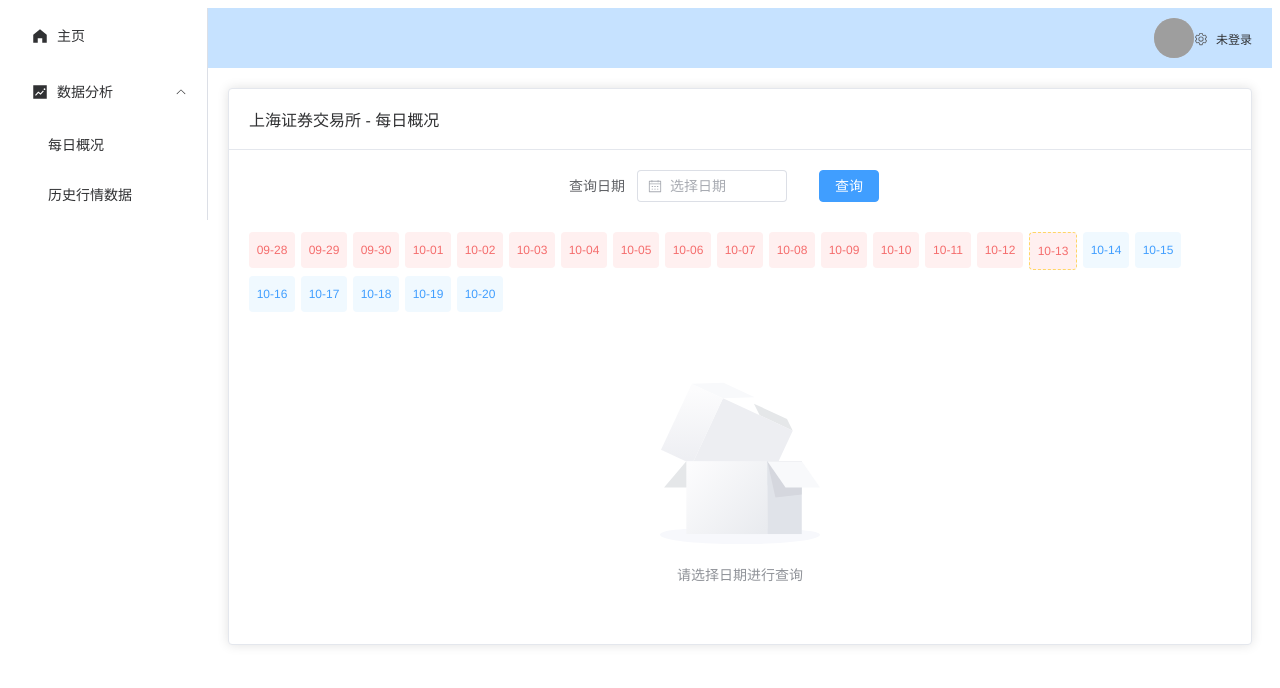
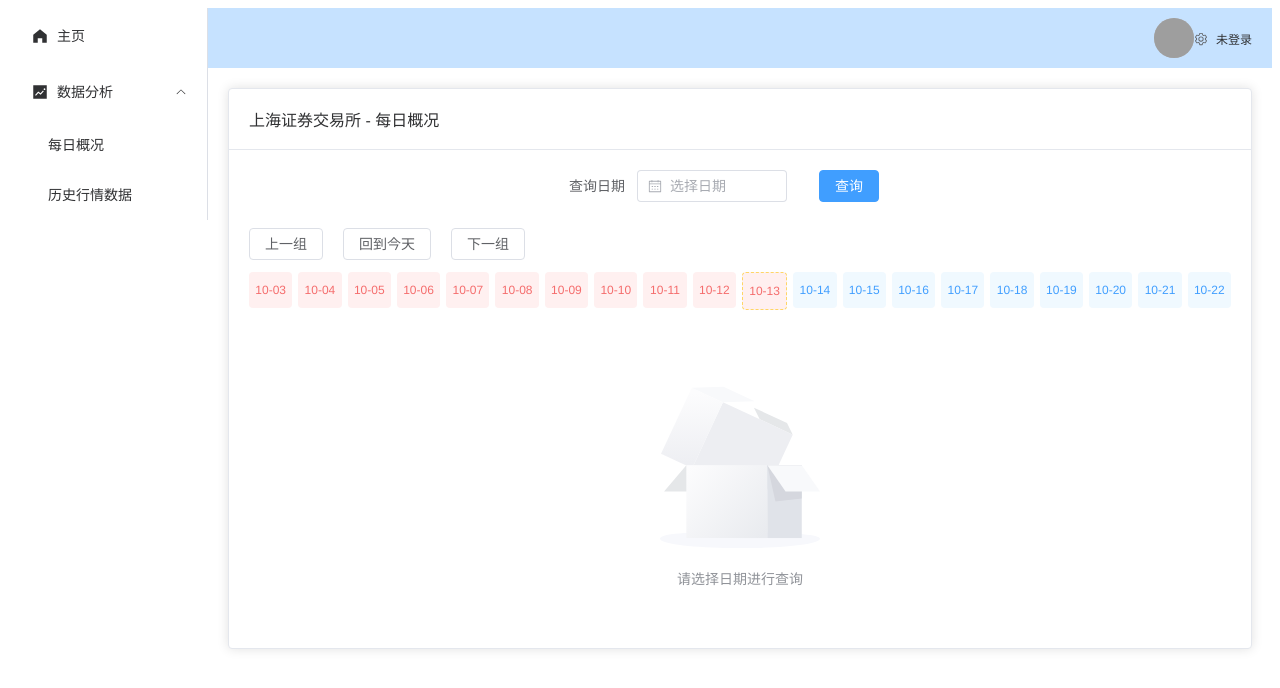
Before and after one commit to LiQiCheng457/financial-analysis, a Vue app in the folder financial-analysis-admin/: page /market-summary in a window 1280 px wide. Shown: the top 688 px of the page. Built offline with nearby package versions, Linux system fonts and the light colour scheme; no server answers; sample sign-in values are in the browser's storage; grey boxes are pictures that could not be loaded.

Commit message:
feat(market): sliding horizontal date navigator for MarketSummary

```diff
--- a/financial-analysis-admin/src/views/market/MarketSummary.vue
+++ b/financial-analysis-admin/src/views/market/MarketSummary.vue
@@ -32,8 +32,15 @@
         </el-form-item>
       </el-form>
 
-      <!-- small date grid -->
-      <div class="date-grid">
+          <!-- date navigator: prev / next / today -->
+          <div style="display:flex;align-items:center;gap:8px;margin-top:8px;">
+            <el-button size="mini" @click="prevDates">上一组</el-button>
+            <el-button size="mini" @click="centerToday">回到今天</el-button>
+            <el-button size="mini" @click="nextDates">下一组</el-button>
+          </div>
+
+          <!-- small date grid (horizontal, scrollable) -->
+          <div class="date-grid" ref="dateGridRef">
         <div v-for="d in dateGrid" :key="d" class="date-cell"
           :class="{
             'future': isFuture(d),
@@ -84,6 +91,10 @@
 const loading = ref(false)
 const tradeDates = ref<Set<string>>(new Set())
 const emptyText = ref('请选择日期进行查询')
+// date window for sliding navigator
+const windowSize = ref(20) // number of days shown in the grid
+const windowOffset = ref(0) // offset in days from today (negative means earlier)
+const dateGridRef = ref<HTMLElement | null>(null)
 
 const isHoliday = computed(() => !!(queryDate.value && summaryDataHoliday.value))
 const formattedActualDate = computed(() => actualDate.value ? dayjs(actualDate.value, 'YYYYMMDD').format('YYYY-MM-DD') : '')
@@ -200,9 +211,21 @@
   fetchTradeDates()
 })
 
-// --- 小日期网格数据与行为（用于标注未来/今日/休市）
-const gridStart = computed(() => dayjs().subtract(15, 'day'))
-const gridEnd = computed(() => dayjs().add(7, 'day'))
+const centerToday = () => {
+  windowOffset.value = 0
+}
+
+const prevDates = () => {
+  windowOffset.value -= windowSize.value
+}
+
+const nextDates = () => {
+  windowOffset.value += windowSize.value
+}
+
+// recompute dateGrid to be a sliding window centered at today + offset
+const gridStart = computed(() => dayjs().add(windowOffset.value, 'day').subtract(Math.floor(windowSize.value / 2), 'day'))
+const gridEnd = computed(() => dayjs().add(windowOffset.value, 'day').add(Math.ceil(windowSize.value / 2) - 1, 'day'))
 const dateGrid = computed(() => {
   const arr: string[] = []
   let ptr = gridStart.value
@@ -212,6 +235,8 @@
   }
   return arr
 })
+
+// (dateGrid is computed above as a sliding window)
 
 const isFuture = (d: string) => d > dayjs().format('YYYYMMDD')
 const isTodayStr = (d: string) => d === dayjs().format('YYYYMMDD')
@@ -225,8 +250,11 @@
     ElMessage.info(`${dayjs(d, 'YYYYMMDD').format('YYYY-MM-DD')} 还未开市`)
     return
   }
-  // 若为休市（tradeDates 不包含），不可选
-  if (!tradeDates.value.has(d)) return
+  // 若为休市（tradeDates 不包含），提示休市信息
+  if (!tradeDates.value.has(d)) {
+    ElMessage.info(`${dayjs(d, 'YYYYMMDD').format('YYYY-MM-DD')} 休市`)
+    return
+  }
   queryDate.value = d
   fetchSummaryData()
 }
@@ -252,12 +280,15 @@
 
 .date-grid {
   display: flex;
-  flex-wrap: wrap;
+  flex-wrap: nowrap;
   gap: 6px;
   margin: 12px 0 18px 0;
+  overflow-x: auto;
+  -webkit-overflow-scrolling: touch;
+  padding-bottom: 6px;
 }
 .date-cell {
-  width: 46px;
+  width: 64px;
   height: 36px;
   display:flex;
   align-items:center;
```
